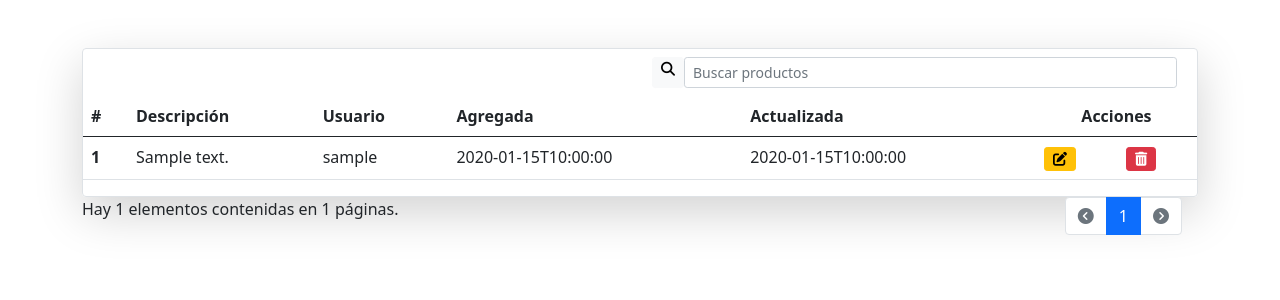
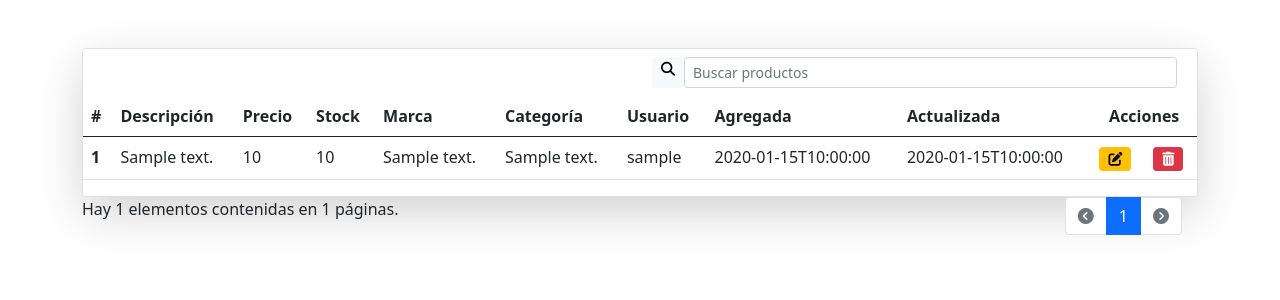
Before and after one commit to cpablop1/sisteg, a Django app: page /producto/ in a window 1280 px wide. Shown: the part 176-476 px from the top of the page. Run offline with Django 5.2, Linux system fonts and the light colour scheme; a user stored in the database is signed in; tables that the repository leaves empty hold one stand-in row (values such as "Sample post").

Commit message:
Funcionalidad editar producto desarrollada

```diff
--- a/sisteg/apps/producto/views.py
+++ b/sisteg/apps/producto/views.py
@@ -338,6 +338,8 @@ def listar_producto(request):
                     'fecha_actualizacion': pro.fecha_actualizacion,
                     'marca_id': pro.marca_id.id,
                     'categoria_id': pro.categoria_id.id,
+                    'marca': pro.marca_id.descripcion,
+                    'categoria': pro.categoria_id.descripcion,
                     'usuario': pro.usuario_id.username
                 }
             )
--- a/sisteg/static/js/producto/editar.js
+++ b/sisteg/static/js/producto/editar.js
@@ -4,10 +4,12 @@ export function editar(id) {
     cambiar();
     fetch(`/producto/listar-producto/?id=${id}`).then(res => res.json()).then(data => {
         let inputs = ['id', 'descripcion', 'detalle', 'costo', 'precio', 'stock', 'marca_id', 'categoria_id'];
-        Array.from(inputs, value => {
-            console.log(data.data[0][value]);
-            console.log(document.getElementById(value));
-            document.getElementById(value).value = data.data[0][value];
-        });
+        setTimeout(() => {
+            Array.from(inputs, value => {
+                console.log(data.data[0][value]);
+                console.log(document.getElementById(value));
+                document.getElementById(value).value = data.data[0][value];
+            });
+        }, 1000);
     });
 }
--- a/sisteg/static/js/producto/listar.js
+++ b/sisteg/static/js/producto/listar.js
@@ -22,24 +22,29 @@ export function listar(data_p = { 'pagina': 1, 'buscar': '' }) {
         } else {
             previous = `<li class="page-item disabled"><a class="page-link" href="#"><i class="fa-solid fa-circle-chevron-left"></i></a></li>`
         }
-        Array.from(data.page_range, (item, index) => {
+        Array.from(data.page_range, pagina => {
             let new_data = { ...data_p }
-            new_data.pagina = item
+            new_data.pagina = pagina
             let jsonData = JSON.stringify(new_data);
-            pages += `<li class="page-item" id="page-${item}"><a class="page-link" href="#" onclick='listar(${jsonData})'>${item}</a></li>`;
+            pages += `<li class="page-item" id="page-${pagina}"><a class="page-link" href="#" onclick='listar(${jsonData})'>${pagina}</a></li>`;
         });
 
 
-        Array.from(data.data, (item, index) => {
+        Array.from(data.data, (producto, indice) => {
+            console.log(producto);
             fila += `
                 <tr>
-                    <th scope="row">${index + 1}</th>
-                    <td>${item.descripcion}</td>
-                    <td>${item.usuario}</td>
-                    <td>${item.fecha_ingreso}</td>
-                    <td>${item.fecha_actualizacion}</td>
-                    <td><i class="fa-solid fa-pen-to-square btn btn-warning btn-sm" editar="${item.id}"></i></td>
-                    <td><i class="fa-solid fa-trash-can btn btn-danger btn-sm" eliminar="${item.id}"></i></td>
+                    <th scope="row">${indice + 1}</th>
+                    <td>${producto.descripcion}</td>
+                    <td>${producto.precio}</td>
+                    <td>${producto.stock}</td>
+                    <td>${producto.marca}</td>
+                    <td>${producto.categoria}</td>
+                    <td>${producto.usuario}</td>
+                    <td>${producto.fecha_ingreso}</td>
+                    <td>${producto.fecha_actualizacion}</td>
+                    <td><i class="fa-solid fa-pen-to-square btn btn-warning btn-sm" editar="${producto.id}"></i></td>
+                    <td><i class="fa-solid fa-trash-can btn btn-danger btn-sm" eliminar="${producto.id}"></i></td>
                 </tr>`;
         });
 
--- a/sisteg/templates/producto/listar.html
+++ b/sisteg/templates/producto/listar.html
@@ -13,6 +13,10 @@
                 <tr>
                     <th scope="col">#</th>
                     <th scope="col">Descripción</th>
+                    <th scope="col">Precio</th>
+                    <th scope="col">Stock</th>
+                    <th scope="col">Marca</th>
+                    <th scope="col">Categoría</th>
                     <th scope="col">Usuario</th>
                     <th scope="col">Agregada</th>
                     <th scope="col">Actualizada</th>
```
Also changed, not shown: sisteg/media/producto/ODBlMWVhYz-1000x1000.jpg (added), sisteg/media/producto/ODBlMWVhYz_3-1000x1000.jpg (added).
